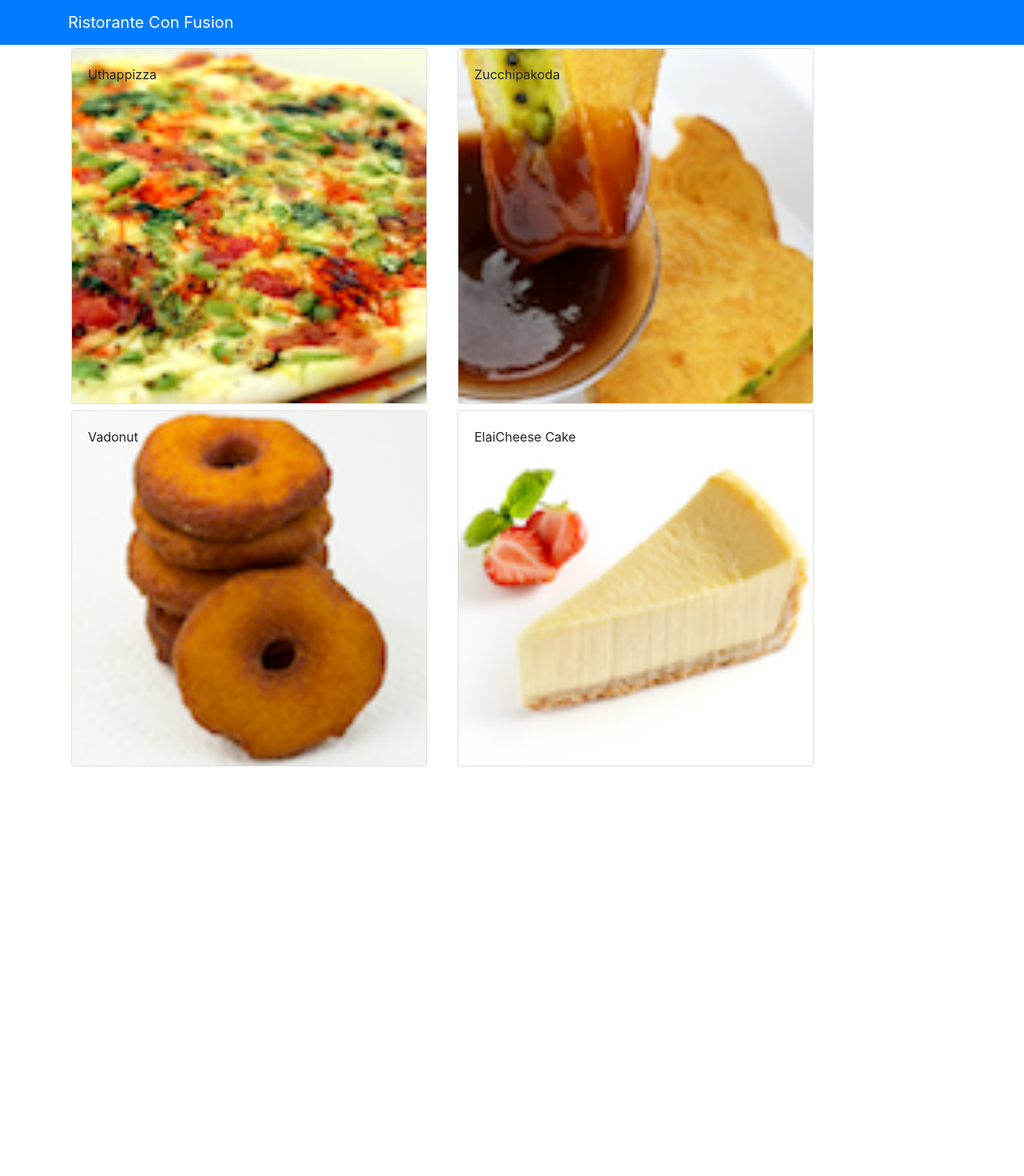
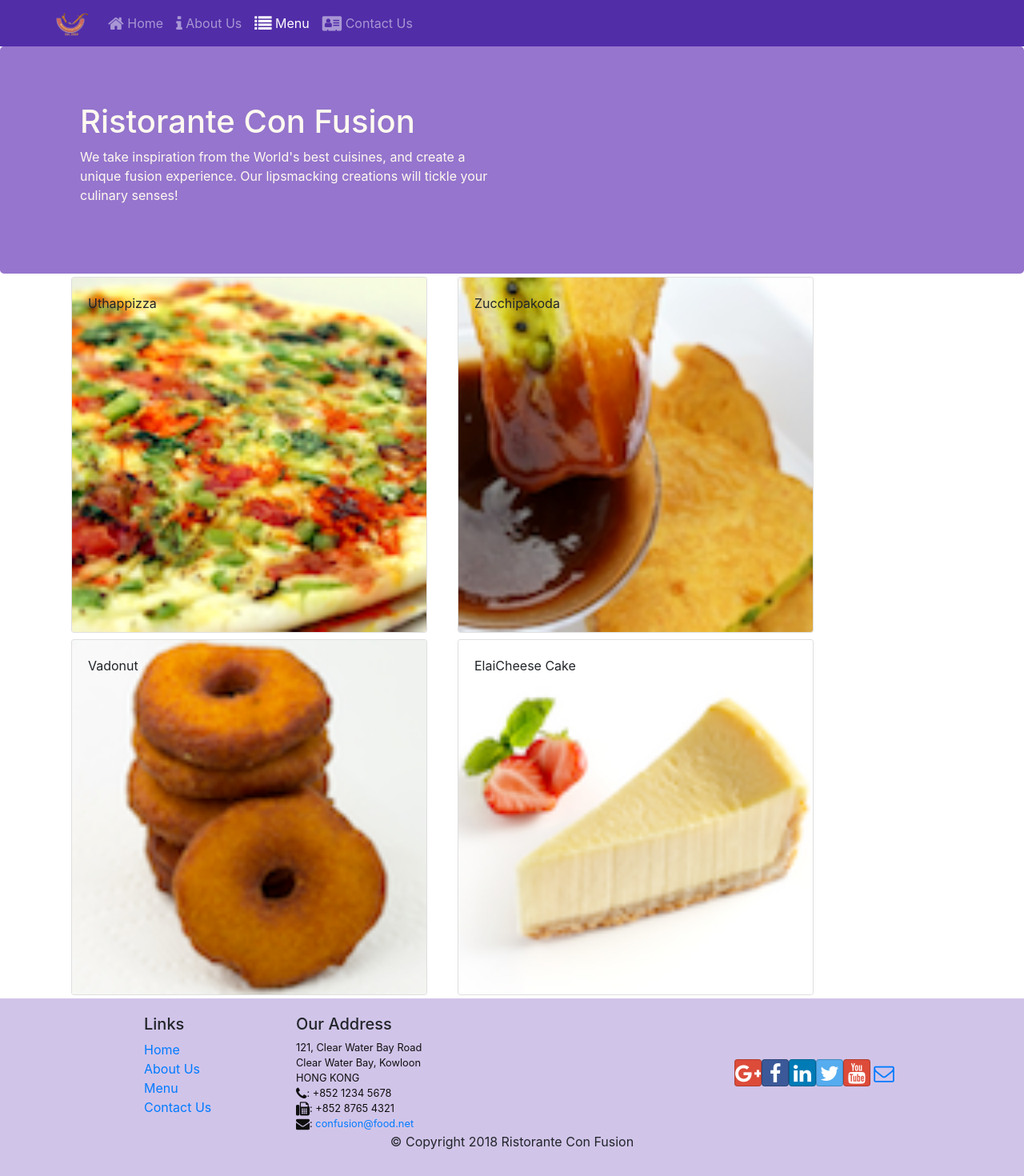
Before and after one commit to KhanhHP2001/Assignment-SE150409-Hoang-Phi-Khanh, a React (Create React App) app: page /menu in a window 1280 px wide. Shown: the top 1470 px of the page at 80% size. Before the commit the page ends 962 px from the top, so only its background shows below. Built offline with nearby package versions, Linux system fonts and the light colour scheme.

Commit message:
React Router

```diff
--- a/package.json
+++ b/package.json
@@ -12,6 +12,7 @@
     "react": "^18.1.0",
     "react-dom": "^18.1.0",
     "react-popper": "^2.3.0",
+    "react-router-dom": "^4.2.2",
     "react-scripts": "5.0.1",
     "reactstrap": "^9.1.1",
     "web-vitals": "^2.1.4"
--- a/src/App.js
+++ b/src/App.js
@@ -1,4 +1,5 @@
 import React, { Component } from 'react';
+import { BrowserRouter } from 'react-router-dom';
 import Main from './components/MainComponent';
 import './App.css';
 
@@ -6,44 +7,14 @@ class App extends Component {
 
   render() {
     return (
-      <div className="App">
-        <Main />
-      </div>
+      <BrowserRouter>
+        <div className="App">
+          <Main />
+        </div>
+      </BrowserRouter>
     );
   }
 
 }
 
-/*
-//import logo from './logo.svg';
-import React, { Component } from 'react';
-import { Navbar, NavbarBrand } from 'reactstrap';
-import Menu from './components/MenuComponent';
-import { DISHES } from './shared/dishes';
-import './App.css';
-
-class App extends Component {
-
-  constructor(props) {
-    super(props);
-    this.state = {
-      dishes: DISHES
-    };
-  }
-
-  render() {
-    return (
-      <div className="App">
-        <Navbar dark color="primary">
-          <div className="container">
-            <NavbarBrand href="/">Ristorante Con Fusion</NavbarBrand>
-          </div>
-        </Navbar>
-        <Menu dishes={this.state.dishes} />
-      </div>
-    );
-  }
-}
-*/
-
 export default App;
--- a/src/components/FooterComponent.js
+++ b/src/components/FooterComponent.js
@@ -1,4 +1,5 @@
 import React from 'react';
+import { Link } from 'react-router-dom';
 
 function Footer(props) {
     return(
@@ -8,10 +9,14 @@ function Footer(props) {
                 <div className="col-4 offset-1 col-sm-2">
                     <h5>Links</h5>
                     <ul className="list-unstyled">
-                        <li><a href="/">Home</a></li>
+                    <li><Link to='/home'>Home</Link></li>
+                        <li><Link to='/aboutus'>About Us</Link></li>
+                        <li><Link to='/menu'>Menu</Link></li>
+                        <li><Link to='/contactus'>Contact Us</Link></li>
+                        {/* <li><a href="/">Home</a></li>
                         <li><a href="/">About</a></li>
                         <li><a href="/">Menu</a></li>
-                        <li><a href="contactus.html">Contact</a></li>
+                        <li><a href="contactus.html">Contact</a></li> */}
                     </ul>
                 </div>
                 <div className="col-7 col-sm-5">
--- a/src/components/HeaderComponent.js
+++ b/src/components/HeaderComponent.js
@@ -1,29 +1,69 @@
 import React, { Component } from 'react';
-import { Navbar, NavbarBrand } from 'reactstrap';
-//import { Navbar, NavbarBrand, Jumbotron } from 'reactstrap';
+import { Navbar, NavbarBrand, Nav, NavbarToggler, Collapse, NavItem } from 'reactstrap';
+import { NavLink } from 'react-router-dom';
 
 class Header extends Component {
+   constructor(props) {
+      super(props);
+
+      this.state = {
+         isNavOpen: false
+      };
+
+      this.toggleNav = this.toggleNav.bind(this);
+   }
+
+   toggleNav() {
+      this.setState({isNavOpen: !this.state.isNavOpen });
+   }
+
    render() {
-    return(
+      return (
          <React.Fragment>
-      <Navbar dark color="primary">
+            <Navbar dark expand="md" >
                <div className="container">
-            <NavbarBrand href="/">Ristorante Con Fusion</NavbarBrand>
+                  <div className='row'>
+                     <NavbarToggler onClick={this.toggleNav} />
+                     <NavbarBrand>
+                        <img src="assets/images/logo.png" height="30" width="41" alt="Ristorante Con Fusion" />
+                     </NavbarBrand>
+                     <Collapse isOpen={this.state.isNavOpen} navbar>
+                        <Nav navbar>
+                           <NavItem>
+                              <NavLink  NavLink className="nav-link" to="/home">
+                                 <span className="fa fa-home fa-lg"></span> Home
+                              </NavLink>
+                           </NavItem>
+                           <NavItem>
+                              <NavLink className="nav-link" to="/aboutus">
+                                 <span className="fa fa-info fa-lg"></span> About Us
+                              </NavLink>
+                           </NavItem>
+                           <NavItem>
+                              <NavLink className="nav-link" to="/menu">
+                                 <span className="fa fa-list fa-lg"></span> Menu
+                              </NavLink>
+                           </NavItem>
+                           <NavItem>
+                              <NavLink className="nav-link" to="/contactus">
+                                 <span className="fa fa-address-card fa-lg"></span> Contact Us
+                              </NavLink>
+                           </NavItem>
+                        </Nav>
+                     </Collapse>
+                  </div>
                </div>
             </Navbar>
-      {/* <Jumbotron> */}
-      {/* Ctrl + K then press Ctrl + C if you’re using Windows */}
             <div class="jumbotron">
                <div className="container">
                   <div className="row row-header">
                      <div className="col-12 col-sm-6">
-                       <h1>Ristorante con Fusion</h1>
+                        <h1>Ristorante Con Fusion</h1>
                         <p>We take inspiration from the World's best cuisines, and create a unique fusion experience. Our lipsmacking creations will tickle your culinary senses!</p>
                      </div>
                   </div>
                </div>
             </div>
-       {/* </Jumbotron> */}
          </React.Fragment>
       );
    }
--- /dev/null
+++ b/src/components/HomeComponent.js
@@ -0,0 +1,11 @@
+import React from 'react';
+
+function Home(props) {
+    return(
+      <div className="container">
+        <h4>Home</h4>
+      </div>
+    );
+}
+
+export default Home;
--- a/src/components/MainComponent.js
+++ b/src/components/MainComponent.js
@@ -1,8 +1,11 @@
 import React, { Component } from 'react';
-import { Navbar, NavbarBrand } from 'reactstrap';
+import Home from './HomeComponent';
 import Menu from './MenuComponent';
-import DishDetail from './DishdetailComponent';
+//import DishDetail from './DishdetailComponent';
+import Header from './HeaderComponent';
+import Footer from './FooterComponent';
 import { DISHES } from '../shared/dishes';
+import { Switch, Route, Redirect } from 'react-router-dom';
 
 class Main extends Component {
 
@@ -14,22 +17,27 @@ class Main extends Component {
     };
   }
 
-  onDishSelect(dishId) {
-    this.setState({ selectedDish: dishId});
-  }
+  render() {
 
-  render() {
+    const HomePage = () => {
+      return(
+          <Home
+          />
+      );
+    }
+
     return (
       <div>
-        <Navbar dark color="primary">
-          <div className="container">
-            <NavbarBrand href="/">Ristorante Con Fusion</NavbarBrand>
-          </div>
-        </Navbar>
-        <Menu dishes={this.state.dishes} onClick={(dishId) => this.onDishSelect(dishId)} />
-        <DishDetail dish={this.state.dishes.filter((dish) => dish.id === this.state.selectedDish)[0]} />
+        <Header />
+        <Switch>
+          <Route path='/home' component={HomePage} />
+          <Route exact path='/menu' component={() => <Menu dishes={this.state.dishes} />} />
+          <Redirect to="/home" />
+        </Switch>
+        <Footer />
       </div>
     );
+
   }
 }
 
```
Also changed, not shown: 1 other file (tests, documents, lock files or other folders). Lines whose indentation alone changed are shown as unchanged.
